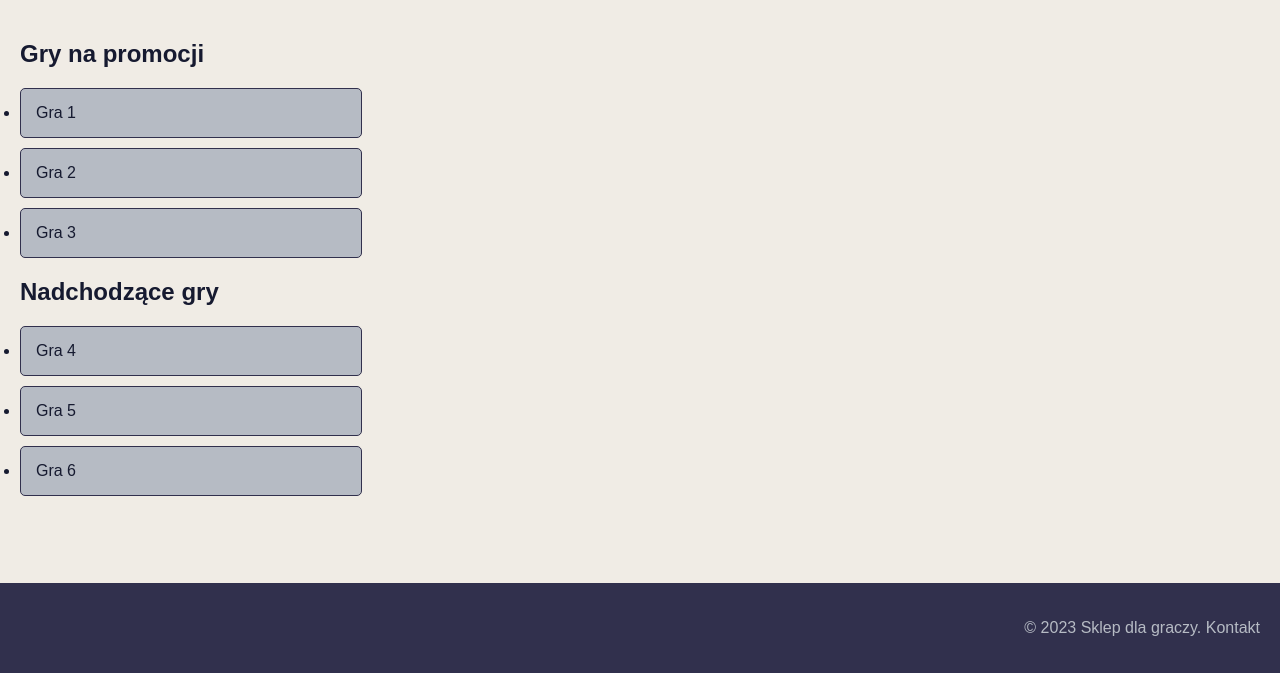
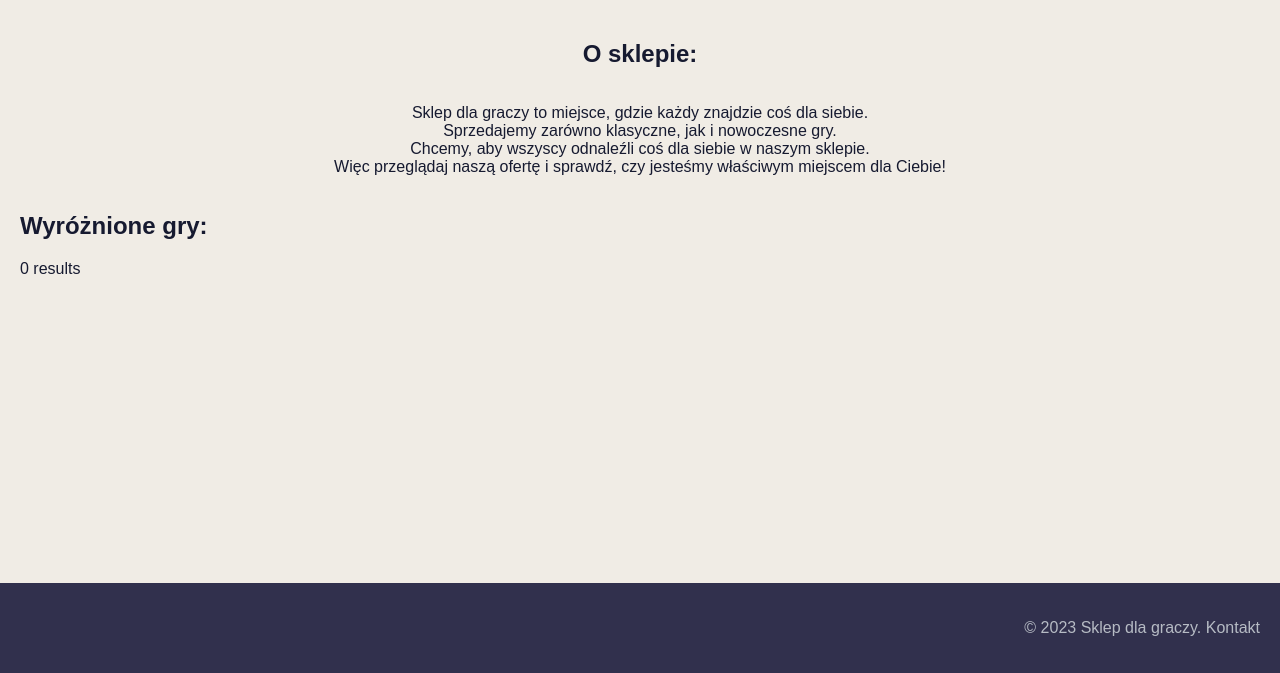
Before and after one commit to CallMe15FramesOfK/Projekt_PHP, a PHP site: page / in a window 1280 px wide. Shown: the part 127-800 px from the top of the page. Run offline with PHP 8.4, Linux system fonts and the light colour scheme; data that the repository does not hold is empty.

Commit message:
poprawki do strony głównej

```diff
--- a/index.php
+++ b/index.php
@@ -31,20 +31,28 @@
             </div> <?php endif; ?>
     </header>
     <main>
-        <section class="sale">
-            <h2><a href="./games.php">Gry na promocji</a></h2>
+        <section class="about">
+            <h2>O sklepie:</h2>
+            <p>Sklep dla graczy to miejsce, gdzie każdy znajdzie coś dla siebie. <br>
+            Sprzedajemy zarówno klasyczne, jak i nowoczesne gry. <br>
+            Chcemy, aby wszyscy odnaleźli coś dla siebie w naszym sklepie. <br>
+            Więc przeglądaj naszą ofertę i sprawdź, czy jesteśmy właściwym miejscem dla Ciebie!</p>
+        </section>
+        <section class="highlight">
+            <h2><a href="./games.php">Wyróżnione gry:</a></h2>
             <ul>
-                <li>Gra 1</li>
-                <li>Gra 2</li>
-                <li>Gra 3</li>
-            </ul>
-        </section>
-        <section class="upcoming">
-            <h2><a href="./games.php">Nadchodzące gry</a></h2>
-            <ul>
-                <li>Gra 4</li>
-                <li>Gra 5</li>
-                <li>Gra 6</li>
+                <?php
+                include "./PHP_connections/connection.php";
+                $sql = "SELECT * FROM games";
+                $result = $conn->query($sql);
+                if ($result->rowCount() > 0) {
+                    while($row = $result->fetch(PDO::FETCH_ASSOC)) {
+                        echo "<li>" . $row["game_name"], " ", $row["game_price"], " PLN.". "</li>";
+                    }
+                } else {
+                    echo "0 results";
+                }
+                ?>
             </ul>
         </section>
     </main>
--- a/styles/style_main.css
+++ b/styles/style_main.css
@@ -91,3 +91,11 @@ footer a:hover{
 .user-welcome{
     color: #F0ECE5;
 }
+.about {
+    display: flex;
+    flex-direction: column;
+    justify-content: center;
+    align-items: center;
+    height: 100%;
+    text-align: center;
+}
```
